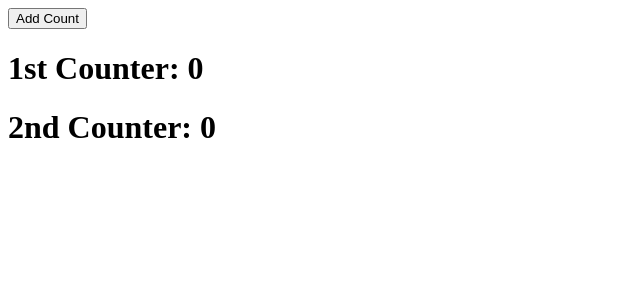
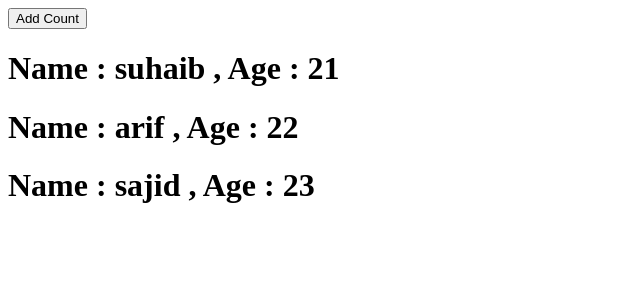
Before and after one commit to SUHAIB-P-A/reactSample2, a React (Create React App) app: page / in a window 1280 px wide. Shown: the top 300 px of the page, without its empty margins (0-640 px from the left). Built offline with nearby package versions, Linux system fonts and the light colour scheme.

Commit message:
commit 8 iterating a list of data using map

```diff
--- a/src/App.js
+++ b/src/App.js
@@ -1,4 +1,5 @@
-import Counter from "./components/counter";
+//import Counter from "./components/counter";
+import Employee from "./components/employee";
 import { useState } from "react";
 
 function App() {
@@ -13,15 +14,24 @@ function App() {
   }
 
   // spread operator example              // rest operator example
-  let obj = { title: "1st Counter", count,place: "India" };
+  //let obj = { title: "1st Counter", count,place: "India" };
+  // map helper example variable
+  let emp = [{ name: "suhaib", age: 21 }, { name: "arif", age: 22 }, { name: "sajid", age: 23 }];
   return (
     <div>
       <button onClick={addCount}>
         Add Count
       </button>
       {/* use of spread operator ({...obj}) */}
-      <Counter {...obj} />
-      <Counter title={"2nd Counter"} count={count} />
+      {/*<Counter {...obj} />*/}
+      {/*<Counter title={"2nd Counter"} count={count} />*/}
+
+      {/* use of map helper */}
+      {
+        emp.map((emp) => {
+          return (<Employee name={emp.name} age={emp.age} />);
+        })
+      }
     </div>
   );
 }
--- /dev/null
+++ b/src/components/employee.jsx
@@ -0,0 +1,11 @@
+
+
+function Employee(props) {
+  return (
+    <div>
+      <h1>Name : {props.name} , Age : {props.age}</h1>
+    </div>
+  )
+}
+
+export default Employee
```
